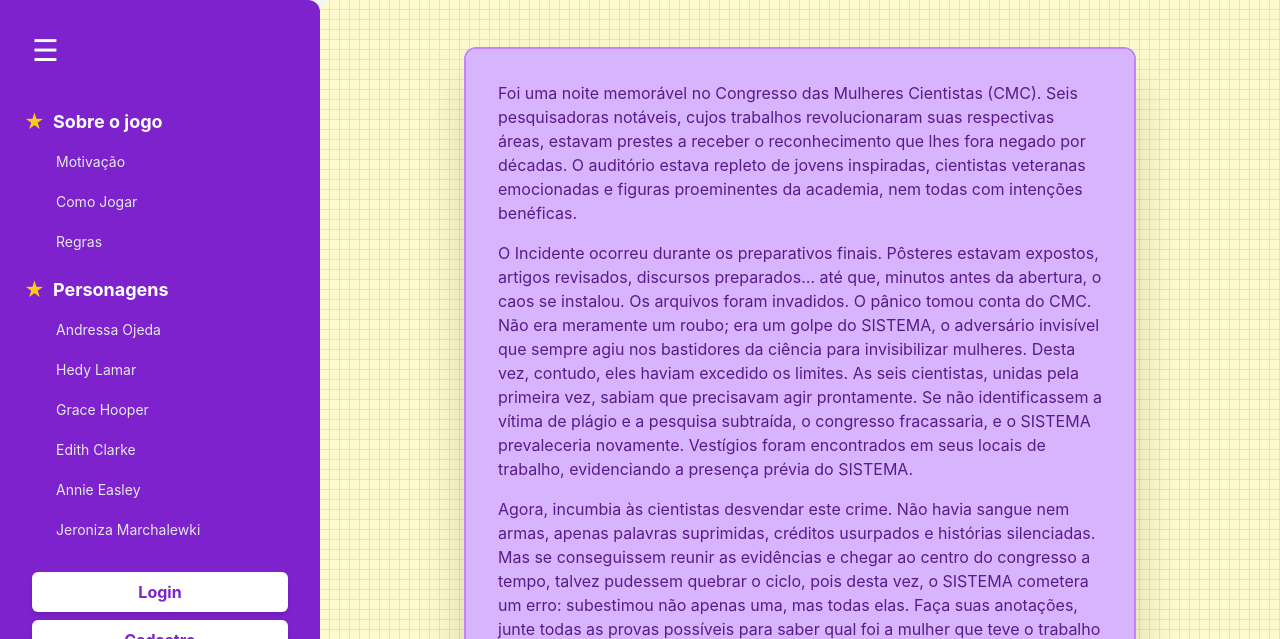
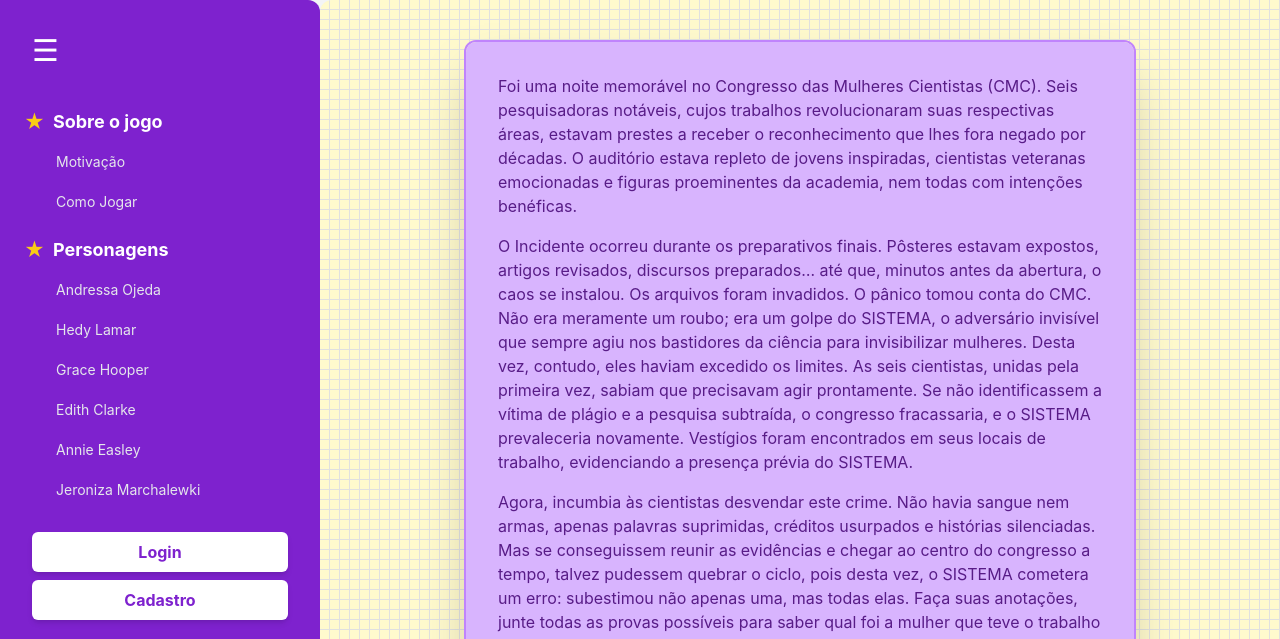
Before and after one commit to isisarsilveira/DevDivas-S-oBasico-, a plain HTML site: page index.html in a window 1280 px wide. Shown: the top 639 px of the page. Drawn offline with nearby package versions, Linux system fonts and the light colour scheme.

Commit message:
Update index.html

```diff
--- a/index.html
+++ b/index.html
@@ -68,10 +68,7 @@
                                         class="block text-gray-200 hover:text-white hover:bg-purple-600 p-2 rounded-md transition-colors">Como
                                         Jogar</a>
                                 </li>
-                                <li class="mb-1">
-                                    <a href="#" id="linkRegras"
-                                        class="block text-gray-200 hover:text-white hover:bg-purple-600 p-2 rounded-md transition-colors">Regras</a>
-                                </li>
+
                             </ul>
                         </li>
 
```
